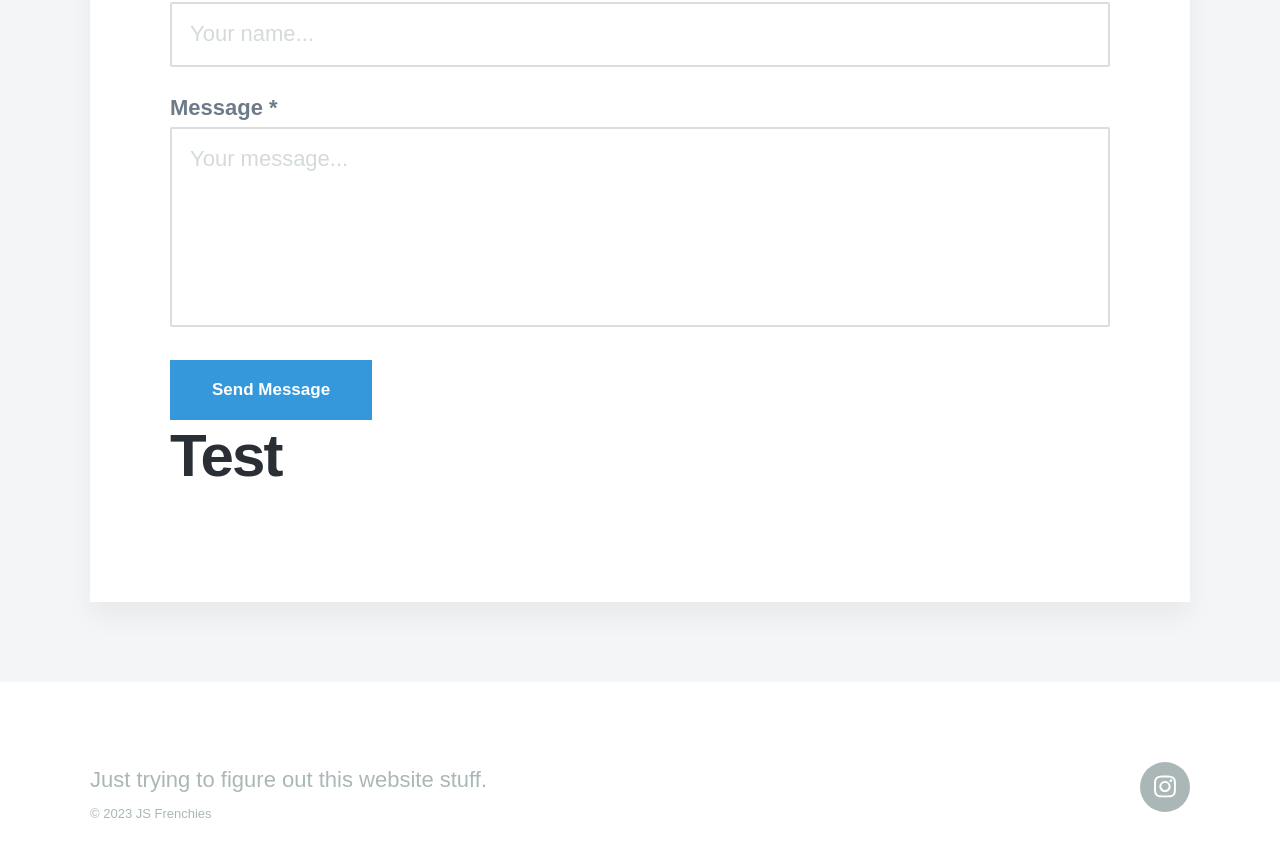
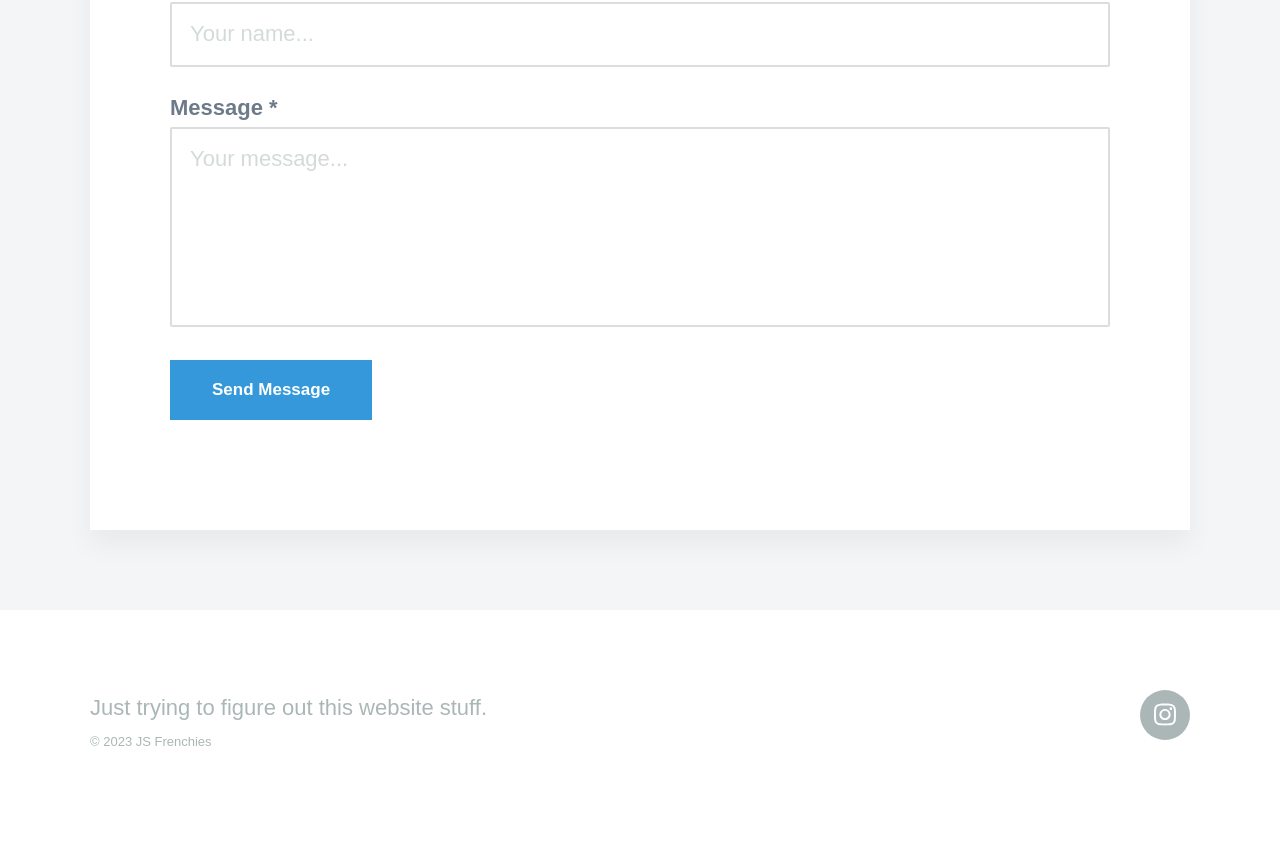
Before and after one commit to jcsodenkamp/jcsodenkamp.github.io, a Jekyll site: the page built from _pages/contact.md, in a window 1280 px wide and 900 px high, scrolled down 720 px. Shown: the top 857 px of the window. Built offline with Jekyll 4.4.1, drawn with Linux system fonts in a browser that asks for light colours; nearby versions of some CDN libraries; some web fonts are replaced; after the commit the page ends 1548 px from its top, so only the background shows below that.

Commit message:
Update contact-form.html

```diff
--- a/_includes/contact-form.html
+++ b/_includes/contact-form.html
@@ -26,7 +26,5 @@
 		</div>
 
 	</form>
-	<div>
-		<h1>Test</h1>
-	</div>
+
 </div>
```
